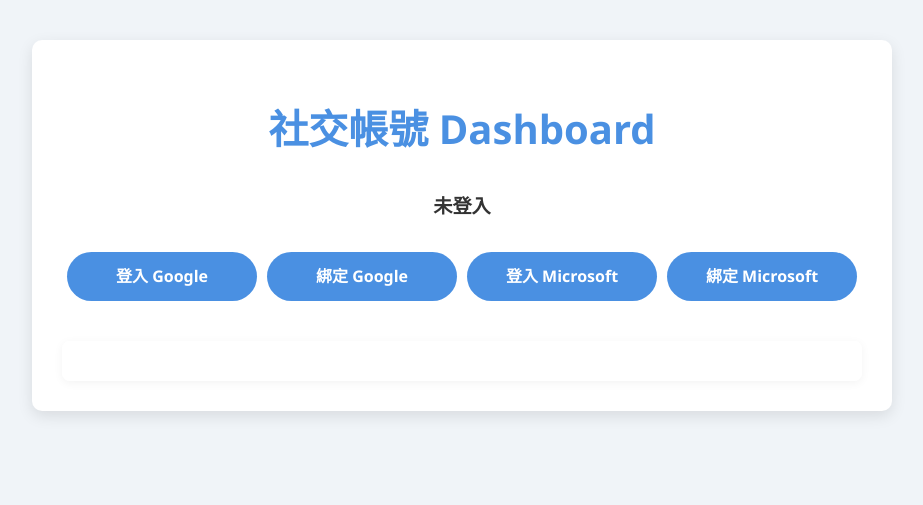
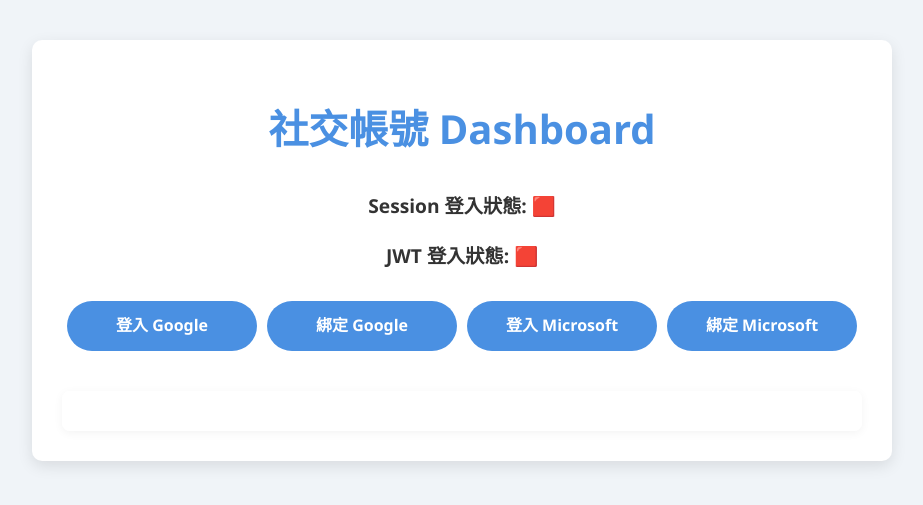
Before and after one commit to NatLee/django-allauth-JWT-template, a Django app: template backend/dashboard/templates/index.html in a window 1280 px wide. Shown: the top 505 px of the page, without its empty margins (178-1101 px from the left). Run offline with Django 5.2, Linux system fonts and the light colour scheme; the template is opened without the code that fills it, so the values that code supplies are empty.

Commit message:
[update] add session status checking

```diff
--- a/backend/dashboard/static/js/dashboard.js
+++ b/backend/dashboard/static/js/dashboard.js
@@ -1,22 +1,21 @@
-document.addEventListener('DOMContentLoaded', function() {
+
 // 獲取頁面中的重要元素
 var socialLoginButtons = document.querySelectorAll('.social-login-btn');
-    var loginStatus = document.getElementById('loginStatus');
 var socialAccounts = document.getElementById('socialAccounts');
-    var logoutButtons = document.getElementById('logoutButtons');
-    var sessionLogoutBtn = document.getElementById('sessionLogout');
-    var jwtLogoutBtn = document.getElementById('jwtLogout');
+
+var jwtStatusText = document.getElementById('jwtStatusText');
+var jwtLogoutBtn = document.getElementById('jwtLogoutBtn');
 
 // 更新登入狀態的函數
 function updateLoginStatus() {
     var accessToken = localStorage.getItem('access_token');
     if (accessToken) {
-            loginStatus.innerHTML = '<p>已登入</p>';
-            logoutButtons.style.display = 'block';
+        jwtStatusText.innerHTML = '🟩';
+        jwtLogoutBtn.style.display = 'block';
         fetchSocialAccounts();
     } else {
-            loginStatus.innerHTML = '<p>未登入</p>';
-            logoutButtons.style.display = 'none';
+        jwtStatusText.innerHTML = '🟥';
+        jwtLogoutBtn.style.display = 'none';
         socialAccounts.innerHTML = '';
     }
 }
@@ -57,6 +56,7 @@ document.addEventListener('DOMContentLoaded', function() {
     .catch(error => console.error('Error:', error));
 }
 
+
 // 解除綁定社交帳號
 function unbindSocialAccount(accountId) {
     fetch('/api/allauth/social/accounts', {
@@ -78,31 +78,48 @@ document.addEventListener('DOMContentLoaded', function() {
 }
 
 // Session 登出
-    sessionLogoutBtn.addEventListener('click', function() {
+function sessionLogout() {
     fetch('/api/allauth/logout', {
         method: 'POST',
         headers: {
             'Content-Type': 'application/json',
-                'Authorization': 'Bearer ' + localStorage.getItem('access_token')
         }
     })
     .then(response => response.json())
     .then(data => {
         console.log(data.message); // 範例：'登出成功'
+        updateLoginStatus();
+    }).catch(error => console.error('Error:', error));
+}
+
+// JWT 登出（僅清除本地 token）
+function jwtLogout() {
     localStorage.removeItem('access_token');
     localStorage.removeItem('refresh_token');
     updateLoginStatus();
-        })
-        .catch(error => console.error('Error:', error));
-    });
+}
 
-    // JWT 登出（僅清除本地存儲的 token）
-    jwtLogoutBtn.addEventListener('click', function() {
-        localStorage.removeItem('access_token');
-        localStorage.removeItem('refresh_token');
+function handleLoginSuccess() {
+    console.log('登入成功');
+    var accessToken = localStorage.getItem('access_token');
+    var refreshToken = localStorage.getItem('refresh_token');
+
+    // 範例 token：
+    // accessToken: 'eyJhbGciOiJIUzI1NiIsInR5cCI6IkpXVCJ9...'
+    // refreshToken: 'eyJhbGciOiJIUzI1NiIsInR5cCI6IkpXVCJ9...'
+
+    if (accessToken) {
+        console.log('Access token 已儲存');
+    }
+    if (refreshToken) {
+        console.log('Refresh token 已儲存');
+    }
+
     updateLoginStatus();
-    });
+    fetchSocialAccounts();
+}
 
+document.addEventListener('DOMContentLoaded', function() {
     // 為每個社交登入按鈕添加點擊事件
     socialLoginButtons.forEach(function(button) {
         button.addEventListener('click', function(e) {
@@ -122,26 +139,6 @@ document.addEventListener('DOMContentLoaded', function() {
                 }
             }, 1000);
 
-            // 處理登入成功
-            function handleLoginSuccess() {
-                console.log('登入成功');
-                var accessToken = localStorage.getItem('access_token');
-                var refreshToken = localStorage.getItem('refresh_token');
-
-                // 範例 token：
-                // accessToken: 'eyJhbGciOiJIUzI1NiIsInR5cCI6IkpXVCJ9...'
-                // refreshToken: 'eyJhbGciOiJIUzI1NiIsInR5cCI6IkpXVCJ9...'
-
-                if (accessToken) {
-                    console.log('Access token 已儲存');
-                }
-                if (refreshToken) {
-                    console.log('Refresh token 已儲存');
-                }
-
-                updateLoginStatus();
-                fetchSocialAccounts();
-            }
         });
     });
 
--- a/backend/dashboard/templates/index.html
+++ b/backend/dashboard/templates/index.html
@@ -11,13 +11,36 @@
     <div class="container">
         <h1>社交帳號 Dashboard</h1>
 
+        <!-- 登入狀態將在這裡顯示 -->
         <div id="loginStatus">
-            <!-- 登入狀態將在這裡顯示 -->
+
+            <!-- Session 登入狀態 -->
+            <div id="sessionStatus">
+             {% if user.is_authenticated %}
+                <p>Session 登入狀態: <span id="sessionStatusText">🟩</span></p>
+            {% else %}
+                <p>Session 登入狀態: <span id="sessionStatusText">🟥</span></p>
+            {% endif %}
+            </div>
+
+            <!----------------------------->
+
+            <!-- JWT 登入狀態 -->
+            <div id="jwtStatus">
+                <p>JWT 登入狀態: <span id="jwtStatusText"></span></p>
+            </div>
+
         </div>
 
-        <div id="logoutButtons" style="display: none;">
-            <button id="sessionLogout" class="logout-btn">Session 登出</button>
-            <button id="jwtLogout" class="logout-btn">JWT 登出</button>
+        <div id="logoutButtons">
+
+            {% if user.is_authenticated %}
+                <!-- 使用者已使用 Session 登入才會出現 -->
+                <a href="/api/allauth/logout/" class="logout-btn" onclick="sessionLogout()">Session 登出</a>
+            {% endif %}
+
+            <!-- 使用者已使用 JWT 登入才會出現 -->
+            <button id="jwtLogoutBtn" class="logout-btn" onclick="jwtLogout()">JWT 登出</button>
         </div>
 
         <div id="loginButtons">
```
Lines whose indentation alone changed are shown as unchanged.
